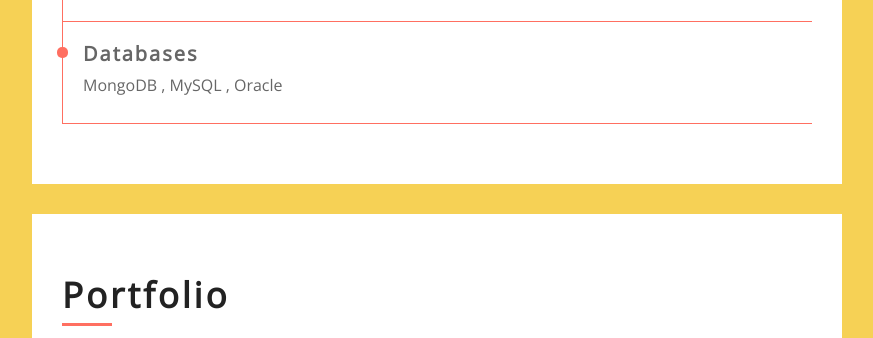
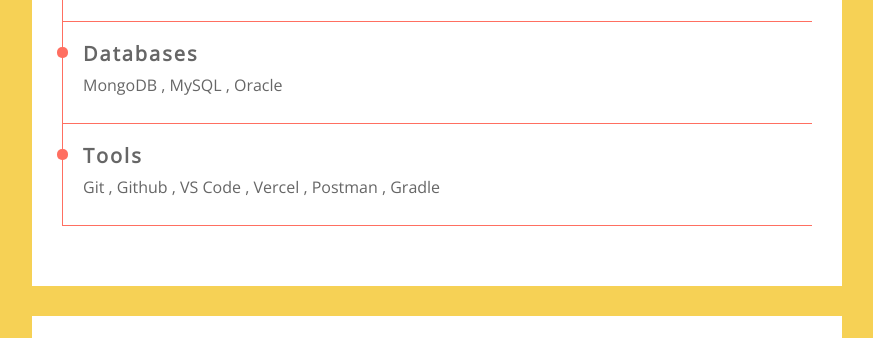
Before and after one commit to goutam-patidar1903/portfolio_1903, a plain HTML site: page index.html in a window 1280 px wide. Shown: the part 2380-2718 px from the top of the page, without its empty margins (368-1241 px from the left). Drawn offline with nearby package versions, Linux system fonts and the light colour scheme.

Commit message:
add tools section

```diff
--- a/index.html
+++ b/index.html
@@ -228,6 +228,12 @@
                                     <h6>MongoDB , MySQL , Oracle</h6>
                                 </div>
                             </div>
+                            <div class="col-md-12">
+                                <div class="exp-col">
+                                    <span><h3>Tools </h3></span>
+                                    <h6>Git , Github , VS Code , Vercel , Postman , Gradle</h6>
+                                </div>
+                            </div>
                         </div>
                     </div>
                 </div>
```
